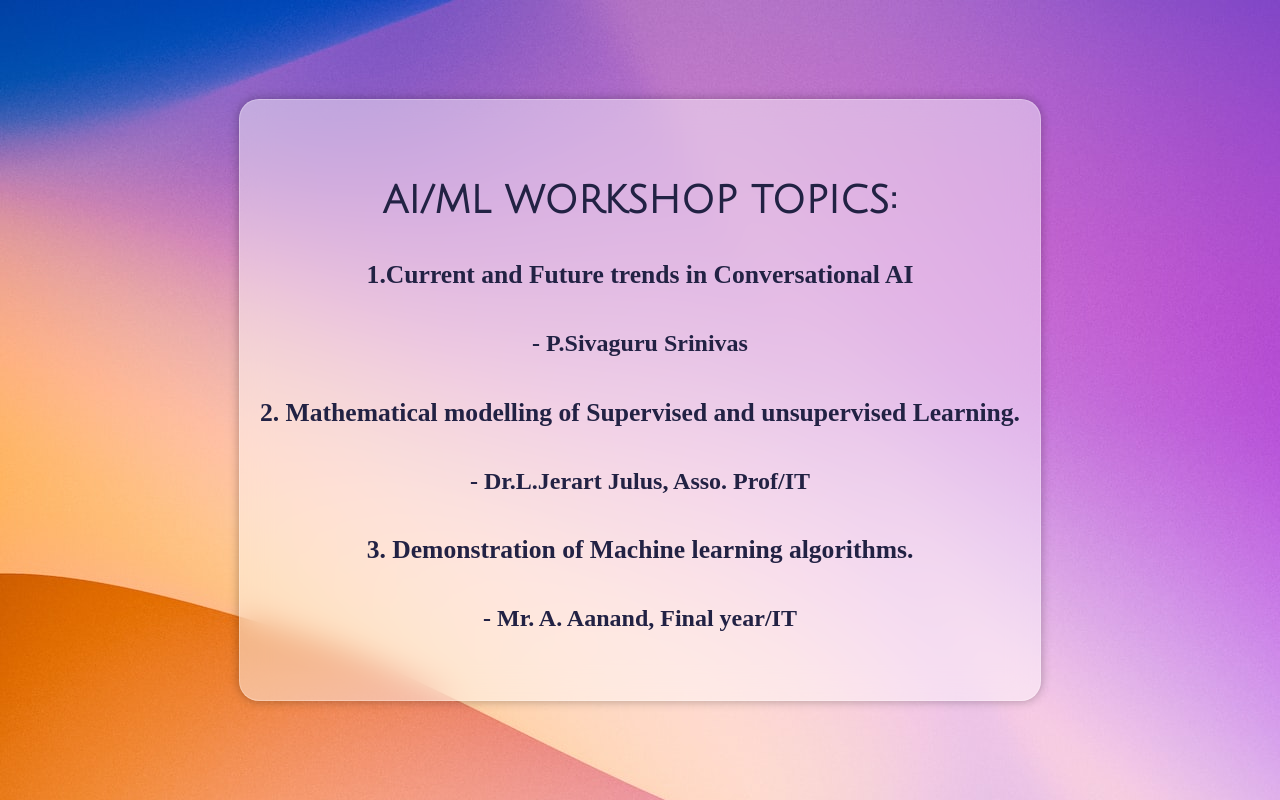
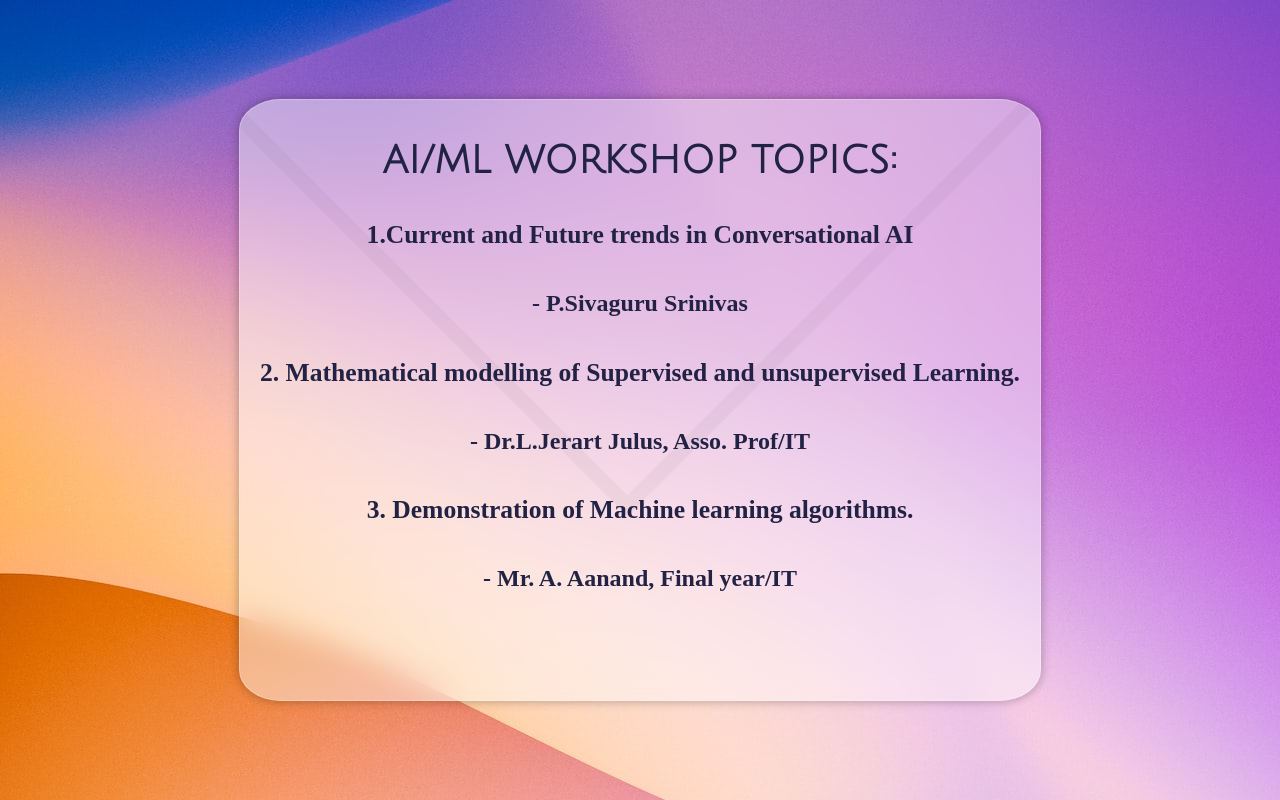
Before and after one commit to TODO-INC/reinox, a PHP site: page /d1ws.php in a window 1280 px wide. Run offline with PHP 8.4, Linux system fonts and the light colour scheme; some web fonts are replaced.

Commit message:
ALL CARDS

```diff
--- a/d1ws.php
+++ b/d1ws.php
@@ -7,9 +7,9 @@
 
 
 <div class="card">
-
-
-  <p>AI/ML Workshop Topics:</p>
+  <div class="card1">
+    </div>
+    <p>AI/ML Workshop Topics:</p>
  <h4>1.Current and Future trends in Conversational AI</h4>
 <h5>-  P.Sivaguru Srinivas<h5>
 <h4>2. Mathematical modelling of Supervised and unsupervised Learning.</h4>
@@ -64,16 +64,33 @@ h5 {
   text-align : center;
   overflow:hidden;
   border: 1px solid rgba(255, 255, 255, .25);
-  border-radius: 20px;
+  border-radius: 5.2%;
   background-color: rgba(255, 255, 255, 0.45);
   box-shadow: 0 0 10px 1px rgba(0, 0, 0, 0.25);
+  backdrop-filter: blur(15px);
+}
 
-  backdrop-filter: blur(15px);
+.card1{
+
+  margin-top:-10%;
+  margin-left:10%;
+  width:600px;
+  height:600px;
+  display: inlint-block;
+  position: absolute;
+  overflow:hidden;
+  border:solid black;
+  opacity:3%;
+  z-index: -1;
+  border-width:0 15px 15px 0;
+  transform: translateY(-40%) rotate(45deg);
+
+
 }
 
 
 p {
-  margin-top: 10%;
+  margin-top: 5%;
   text-transform: uppercase;
   font-family: "Julius Sans One", sans-serif;
   font-weight: bold;
--- a/d2nt.php
+++ b/d2nt.php
@@ -69,6 +69,7 @@ body {
 	grid-template-rows: subgrid;
 	box-shadow: 3px 3px 6px hsla(0, 0%, 0%, 0.426);
 	background-color: rgb(248,248,255,0.5) ;
+	word-spacing:2px;
 }
 h3 {
 	font-size: 2rem;
```
Also changed, not shown: d2t.php (+5 -28 lines).
